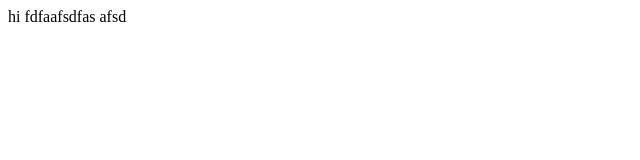
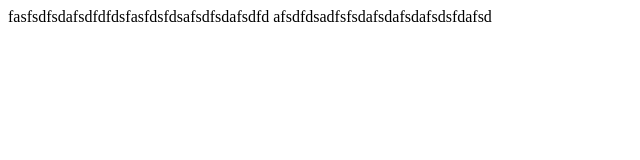
Before and after one commit to work-pro-20hk/afdsfsdfsdfsdafsd, a plain HTML site: page index.html in a window 1280 px wide. Shown: the whole page, without its empty margins (0-640 px from the left). Drawn offline with Linux system fonts and the light colour scheme.

Commit message:
Update index.html

```diff
--- a/index.html
+++ b/index.html
@@ -7,6 +7,6 @@
     <title>hi</title>
   </head>
   <body>
-    hi fdfaafsdfas afsd
+    fasfsdfsdafsdfdfdsfasfdsfdsafsdfsdafsdfd afsdfdsadfsfsdafsdafsdafsdsfdafsd
   </body>
 </html>
```
